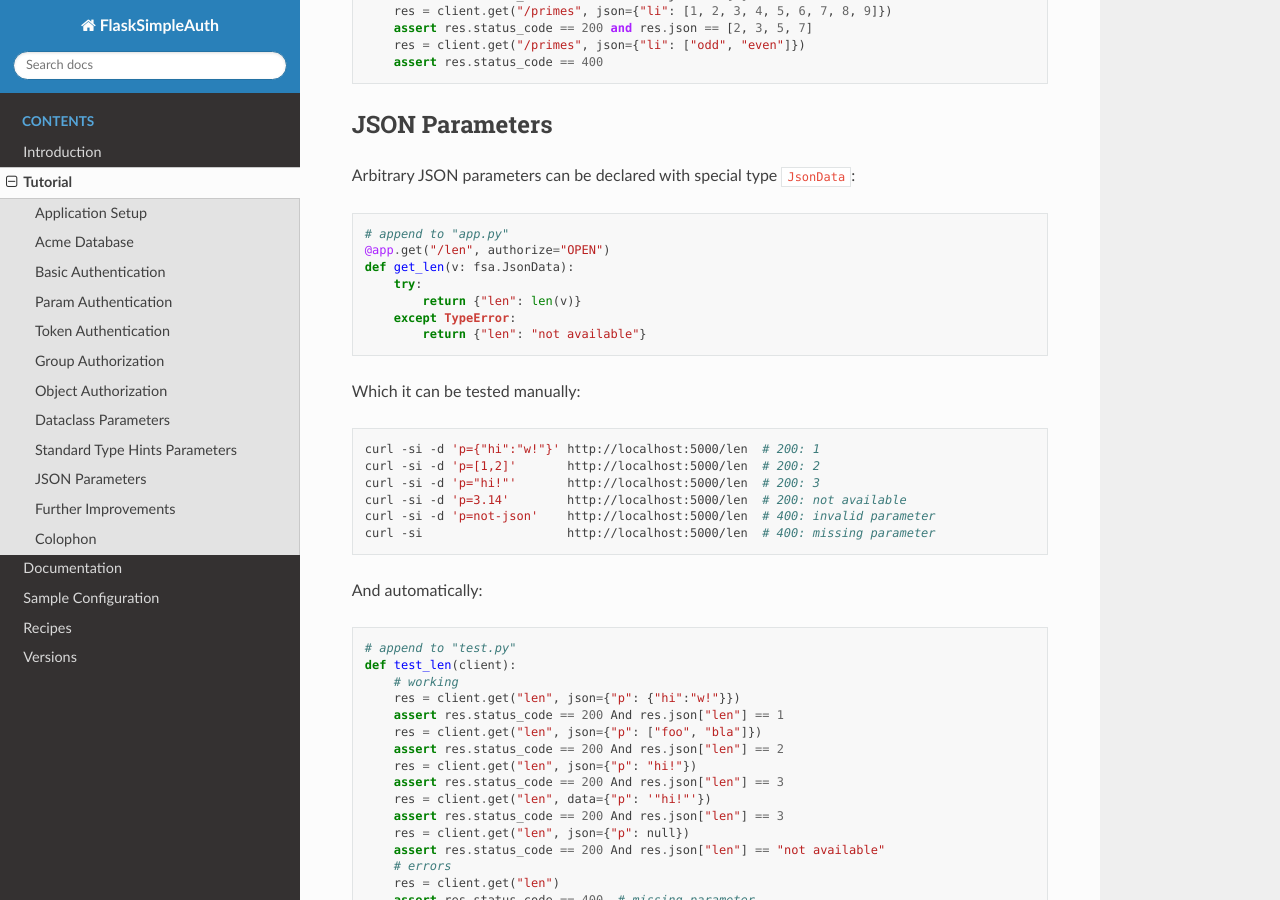
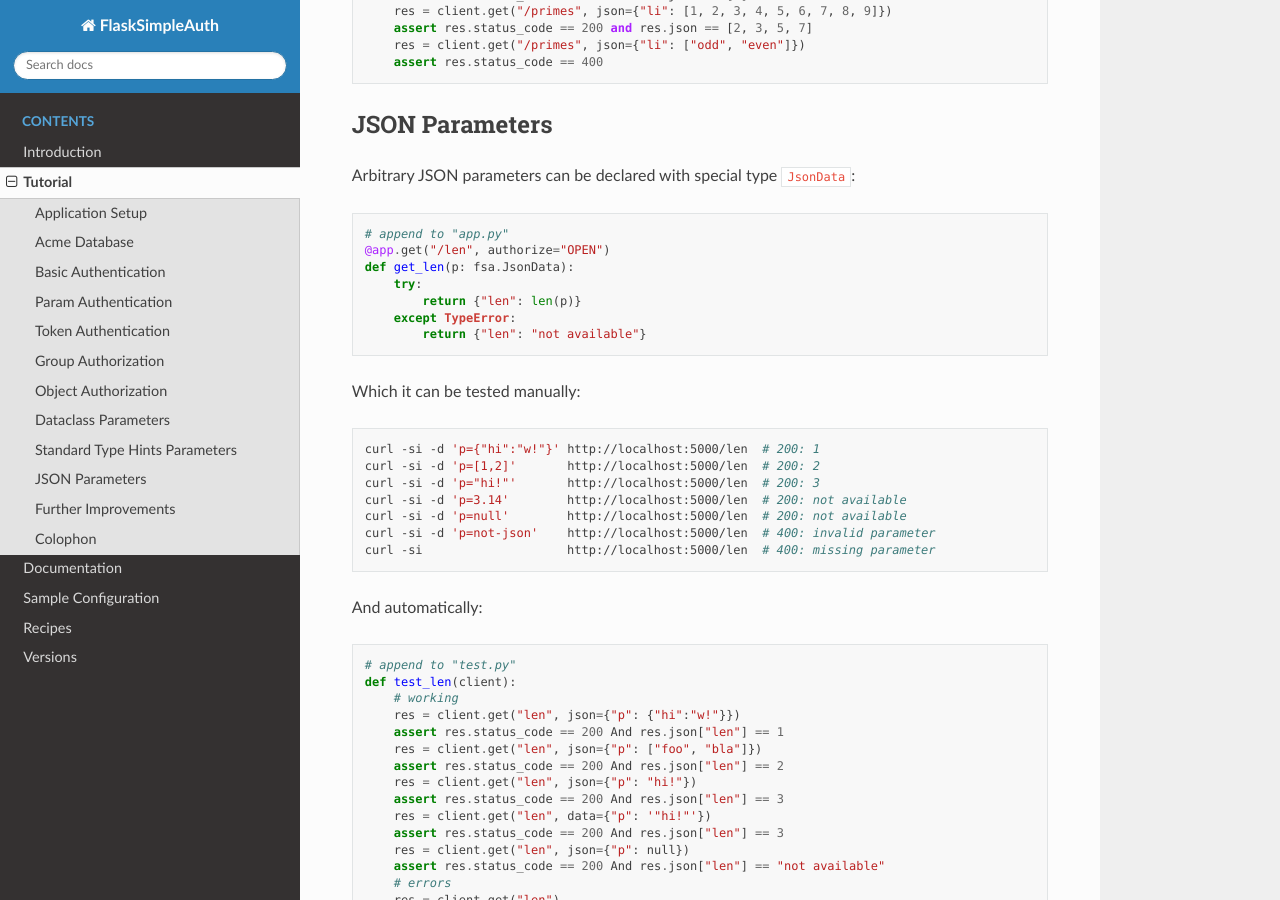
Before and after one commit to zx80/flask-simple-auth, a Sphinx documentation site: the page built from docs/TUTORIAL.md, in a window 1280 px wide and 900 px high, scrolled down 13851 px. Built offline with Sphinx 7.4.7 and the Read the Docs theme 3.1.0, drawn with Linux system fonts in a browser that asks for light colours; pages that are not in the unit, such as notebooks, are missing from menus.

Commit message:
fix parameter name

````diff
--- a/docs/TUTORIAL.md
+++ b/docs/TUTORIAL.md
@@ -780,9 +780,9 @@ Arbitrary JSON parameters can be declared with special type `JsonData`:
 ```python
 # append to "app.py"
 @app.get("/len", authorize="OPEN")
-def get_len(v: fsa.JsonData):
+def get_len(p: fsa.JsonData):
     try:
-        return {"len": len(v)}
+        return {"len": len(p)}
     except TypeError:
         return {"len": "not available"}
 ```
@@ -794,6 +794,7 @@ curl -si -d 'p={"hi":"w!"}' http://localhost:5000/len  # 200: 1
 curl -si -d 'p=[1,2]'       http://localhost:5000/len  # 200: 2
 curl -si -d 'p="hi!"'       http://localhost:5000/len  # 200: 3
 curl -si -d 'p=3.14'        http://localhost:5000/len  # 200: not available
+curl -si -d 'p=null'        http://localhost:5000/len  # 200: not available
 curl -si -d 'p=not-json'    http://localhost:5000/len  # 400: invalid parameter
 curl -si                    http://localhost:5000/len  # 400: missing parameter
 ```
````
